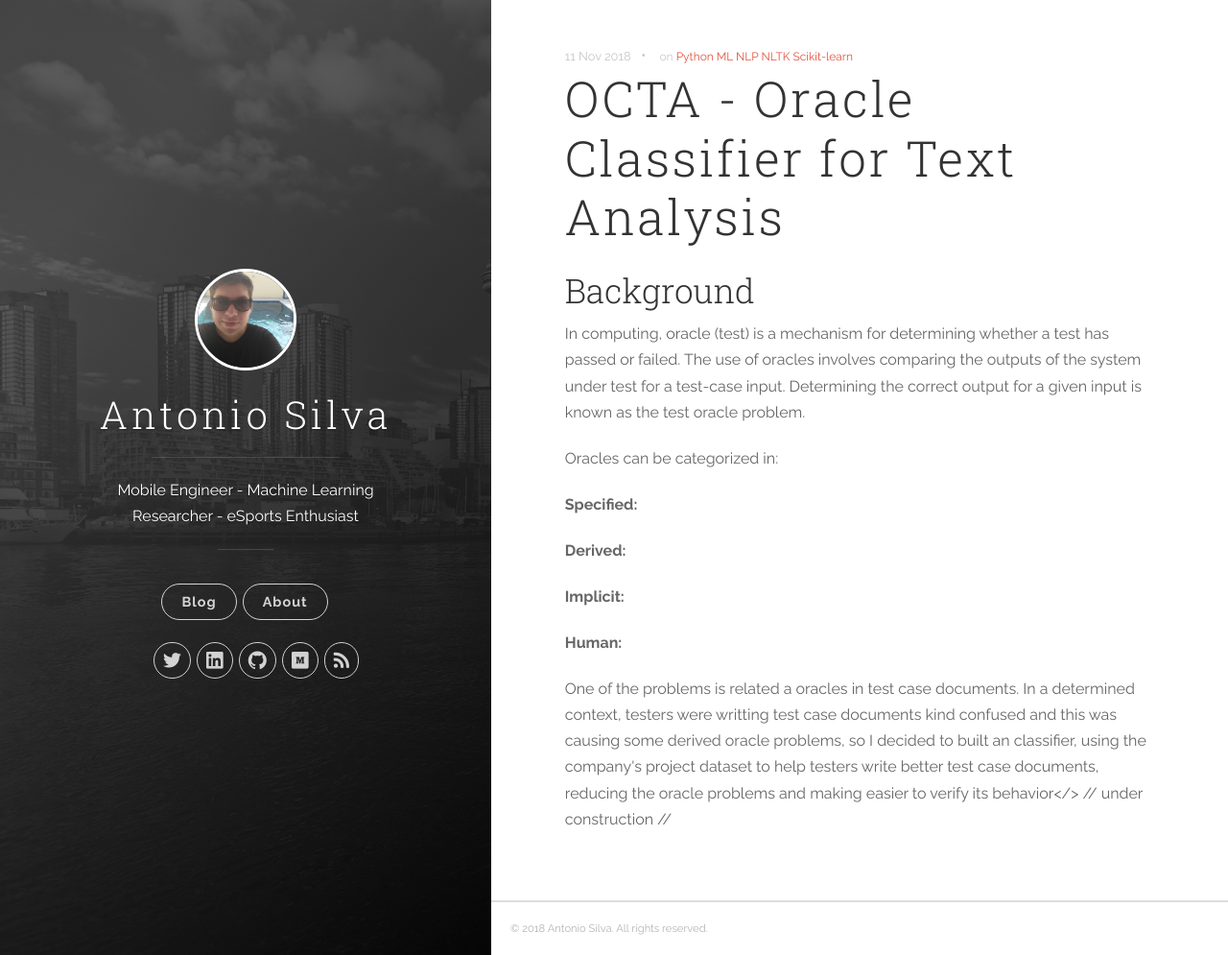
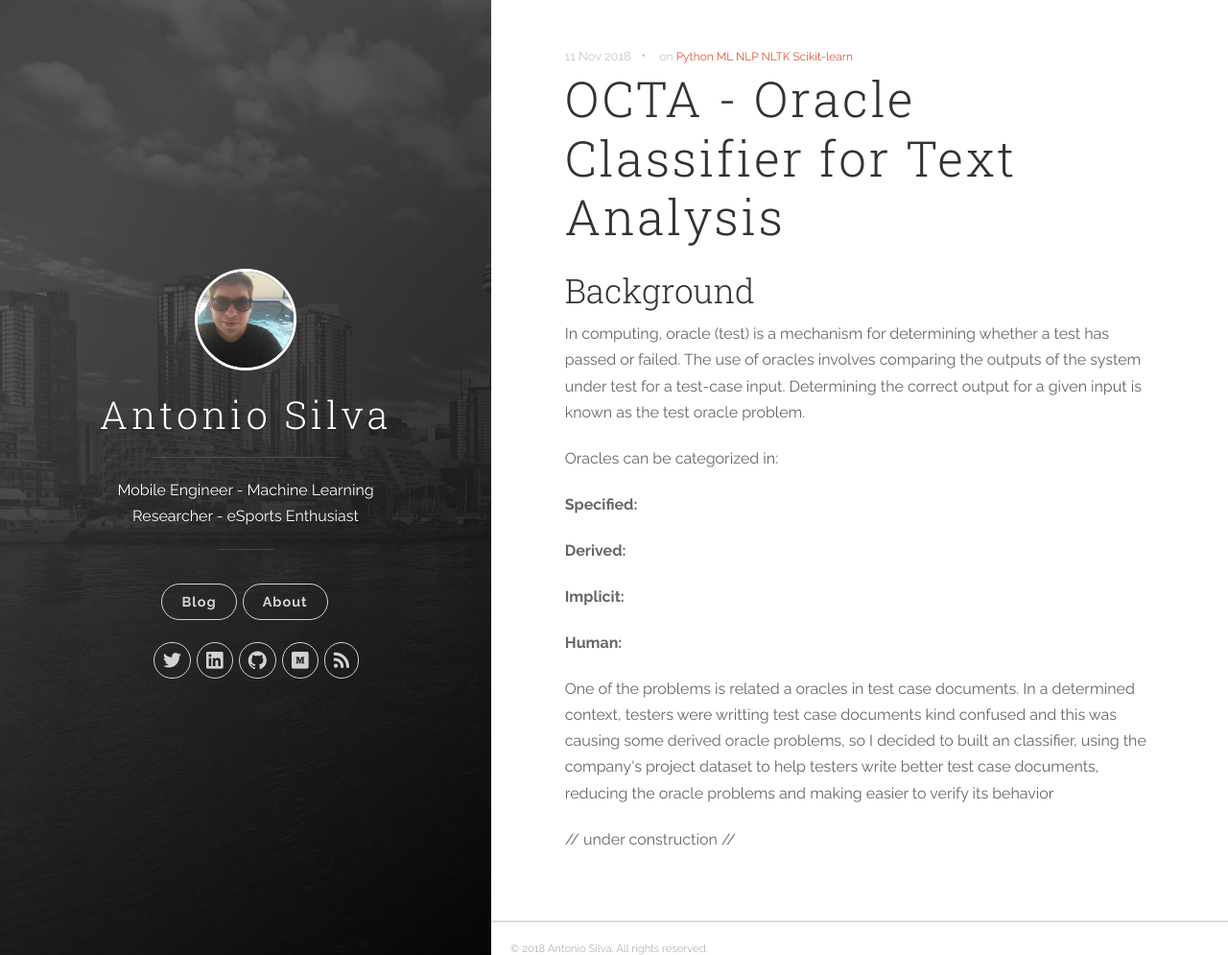
Before and after one commit to antoniosj/antoniosj.github.io, a Jekyll site: the page built from _posts/2018-11-11-octa.markdown, in a window 1280 px wide and 995 px high. Shown: the whole window at 96% size. Built offline with Jekyll 4.4.1, drawn with Linux system fonts in a browser that asks for light colours.

```diff
--- a/_posts/2018-11-11-octa.markdown
+++ b/_posts/2018-11-11-octa.markdown
@@ -20,7 +20,7 @@ Determining the correct output for a given input is known as the test oracle pro
 
 **Human:**
 
-<p>One of the problems is related a oracles in test case documents. In a determined context, testers were writting test case documents kind confused and this was causing some derived oracle problems, so I decided to built an classifier, using the company's project dataset to help testers write better test case documents, reducing the oracle problems and making easier to verify its behavior</>
+<p>One of the problems is related a oracles in test case documents. In a determined context, testers were writting test case documents kind confused and this was causing some derived oracle problems, so I decided to built an classifier, using the company's project dataset to help testers write better test case documents, reducing the oracle problems and making easier to verify its behavior</p>
 
 
 // under construction //
```
